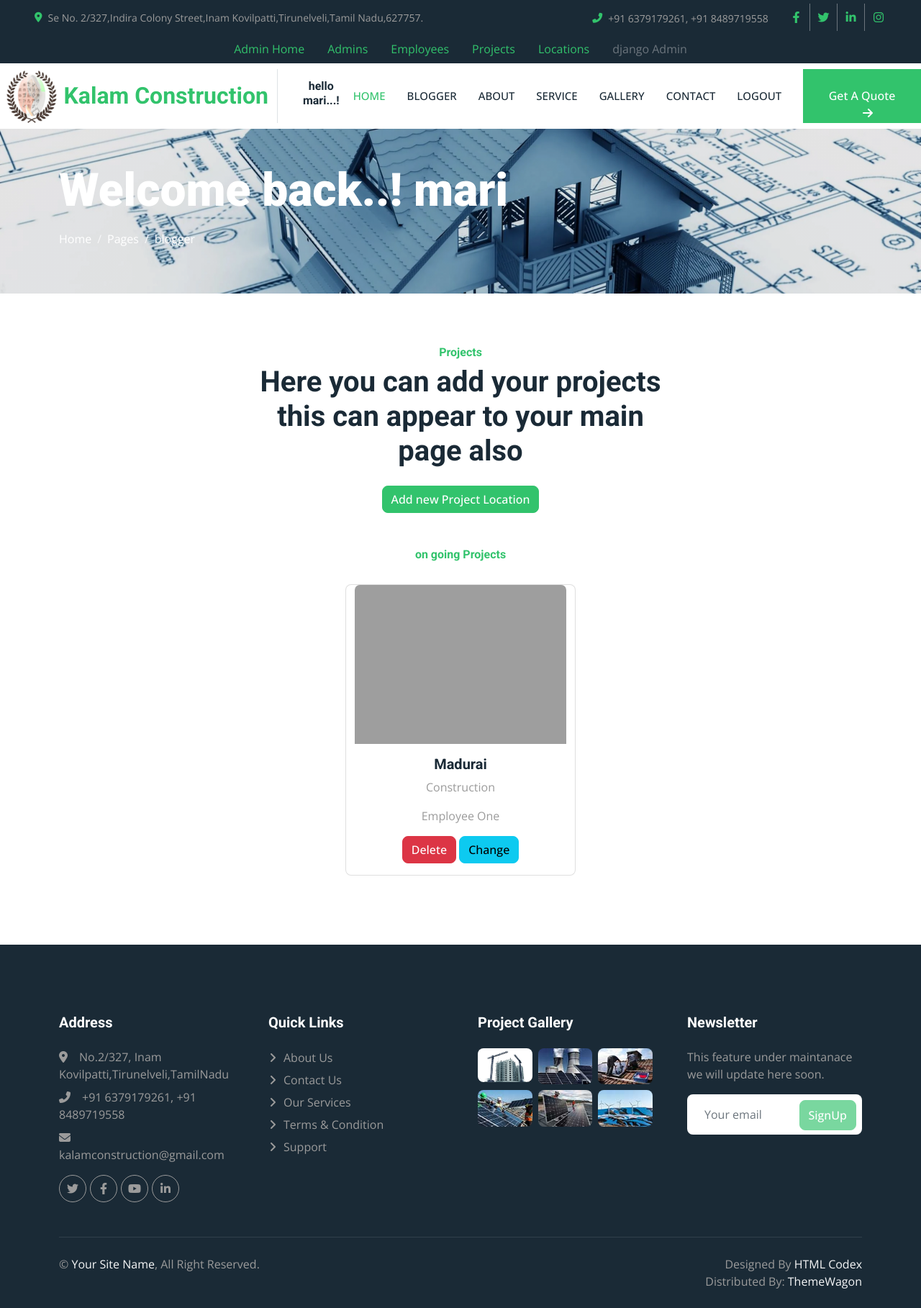
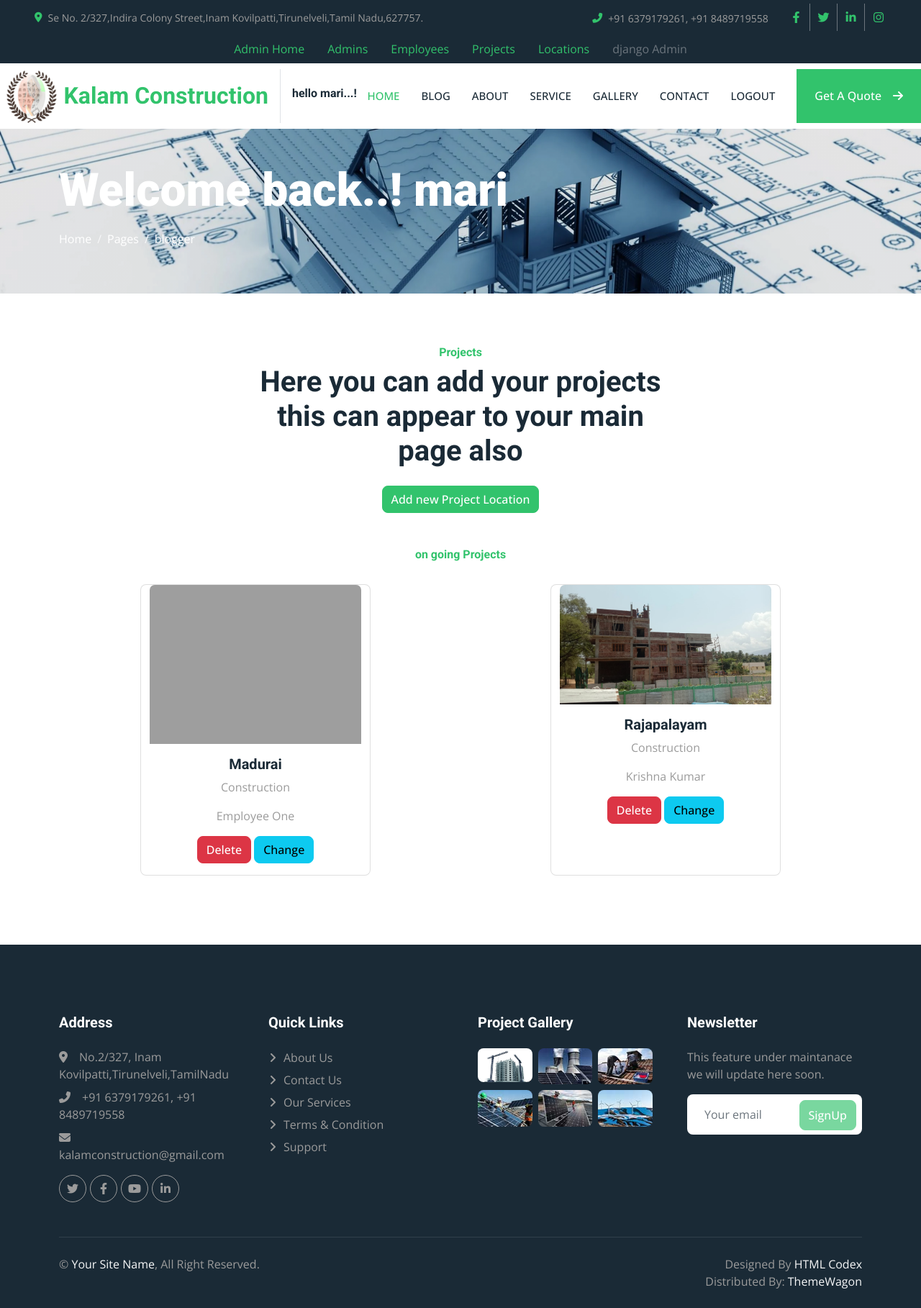
Before and after one commit to Maripandi/kcforheroku, a Django app: page /locations in a window 1280 px wide. Shown: the whole page at 72% size. Run offline with Django 4.2, Linux system fonts and the light colour scheme; the first user in the database is signed in; data comes from the database, SQL or seed files in the repository; some libraries are stand-ins or nearby versions; grey boxes are pictures that could not be loaded.

Commit message:
First commit

```diff
--- a/app/views.py
+++ b/app/views.py
@@ -8,11 +8,11 @@
 # Create your views here.
 
 
-projects=ProjectLocations.objects.all()
-pcategory=ProjectCategory.objects.all()
+# projects=ProjectLocations.objects.all()
+# pcategory=ProjectCategory.objects.all()
 def home(request):
-    # projects=ProjectLocations.objects.all()
-    # pcategory=ProjectCategory.objects.all()
+    projects=ProjectLocations.objects.all()
+    pcategory=ProjectCategory.objects.all()
     context={
         'data1':projects,
         'data3':pcategory
@@ -150,7 +150,7 @@
     return redirect('employees')
 
 def projectcategories(request):
-    # projects=ProjectCategory.objects.all()
+    projects=ProjectCategory.objects.all()
     if request.method == 'POST':
         form=ProjectCategoryForm(request.POST, request.FILES)
         if form.is_valid():
@@ -172,7 +172,7 @@
     context={
 
         'd2':form,
-        'd1':pcategory
+        'd1':projects
     }
     return render(request,'users/admin/projects.html',context)
 
@@ -219,7 +219,7 @@
     return redirect('projectcategories')
 
 def projectlocations(request): #projectlocations
-    # cproject=ProjectLocations.objects.all()
+    cproject=ProjectLocations.objects.all()
     if request.method == 'POST':
         form=ProjectLocationForm(request.POST, request.FILES)
         if form.is_valid():
@@ -238,7 +238,7 @@
         form=ProjectLocationForm()
 
     context={
-        'd1':projects,
+        'd1':cproject,
         'd2':form
     }
     return render(request,'users/admin/locations.html',context)
@@ -286,11 +286,11 @@
     myform=BlogPostForm()
     if request.method=='GET':
         post=Blog.objects.all().order_by('-id')
-        # projects=ProjectCategory.objects.all()
+        projects=ProjectCategory.objects.all()
         context={
             'data':post,
             'data2':myform,
-            'data3':pcategory
+            'data3':projects
         }
         return render(request, "blog.html",context)
 def delblog(request,id):
@@ -321,9 +321,9 @@
 
 
 def services(request):
-    # services=ProjectCategory.objects.all()
+    services=ProjectCategory.objects.all()
     context={
-        'data1':pcategory
+        'data1':services
     }
     return render(request, "services.html",context)
 
--- a/templates/base/navbar.html
+++ b/templates/base/navbar.html
@@ -44,7 +44,7 @@
         <div class="collapse navbar-collapse" id="navbarCollapse">
             <div class="navbar-nav ms-auto p-4 p-lg-0">
                 <a href="{% url 'home' %}" class="nav-item nav-link active">Home</a>
-                <a href="{% url 'blog' %}" class="nav-item nav-link">Blogger</a>
+                <a href="{% url 'blog' %}" class="nav-item nav-link">Blog</a>
                 <a href="{% url 'about' %}" class="nav-item nav-link">About</a>
                 <a href="{% url 'services' %}" class="nav-item nav-link">Service</a>
                 <a href="" class="nav-item nav-link">Gallery</a>
--- a/templates/users/admin/locations.html
+++ b/templates/users/admin/locations.html
@@ -44,7 +44,7 @@
 </div>
 
 
-<!-- Team Start -->
+<!-- Location Start -->
 <div class="container-xxl py-5">
     <div class="container">
         <div class="text-center mx-auto mb-5 wow fadeInUp" data-wow-delay="0.1s" style="max-width: 600px;">
@@ -58,7 +58,7 @@
             {% for i in d1 %}
 
              <div class="card mx-auto wow fadeInUp" style="width: 20rem;">
-                <img class="card-img-top" src="{{ i.site_pic.url }}" alt="Card image cap">
+                <img class="card-img-top" src="{{ i.site_pic.url }}" alt="site picture">
                 <div class="card-body text-center">
                   <h5 class="card-title">{{ i.location }}</h5>
                   <p class="card-text">{{ i.project.pname }}</p>
@@ -76,7 +76,7 @@
         </div>
     </div>
 </div>
-<!-- Team End -->
+<!-- Location End -->
 
 
 {% endblock content4 %}
```
Also changed, not shown: Kalamconst/settings.py (+24 -18 lines), app/models.py (+6 -1 lines), db.sqlite3, media/uploads/20220913192041Screenshot_2022-09-13_122358.jpg (added), media/uploads/20220913192348img-600x400-1.jpg (added), media/uploads/20220913192945photo-1593412544031-ffedb2876ed6.jpg (added), media/uploads/20220913193445WhatsApp_Image_2022-06-04_at_6.45.53_PM.jpeg (added), media/uploads/20220913193700WhatsApp_Image_2022-06-04_at_6.45.55_PM_LkhkBop.jpeg (added).
